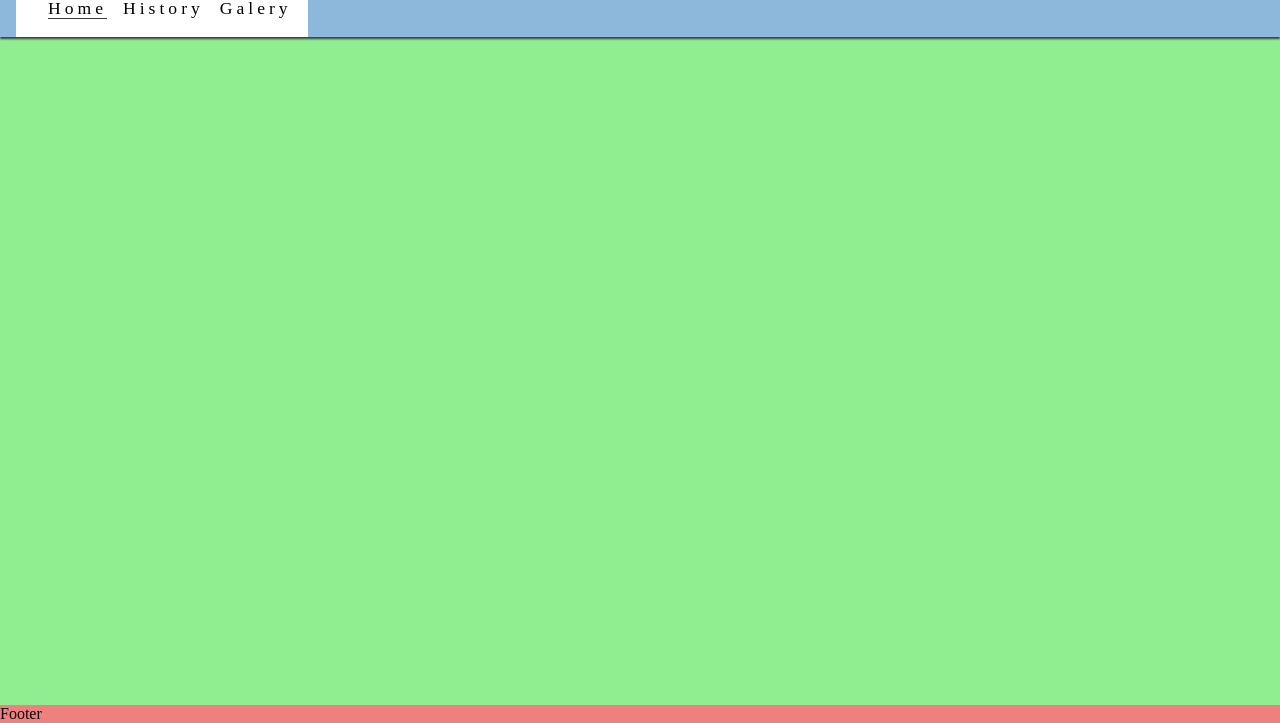
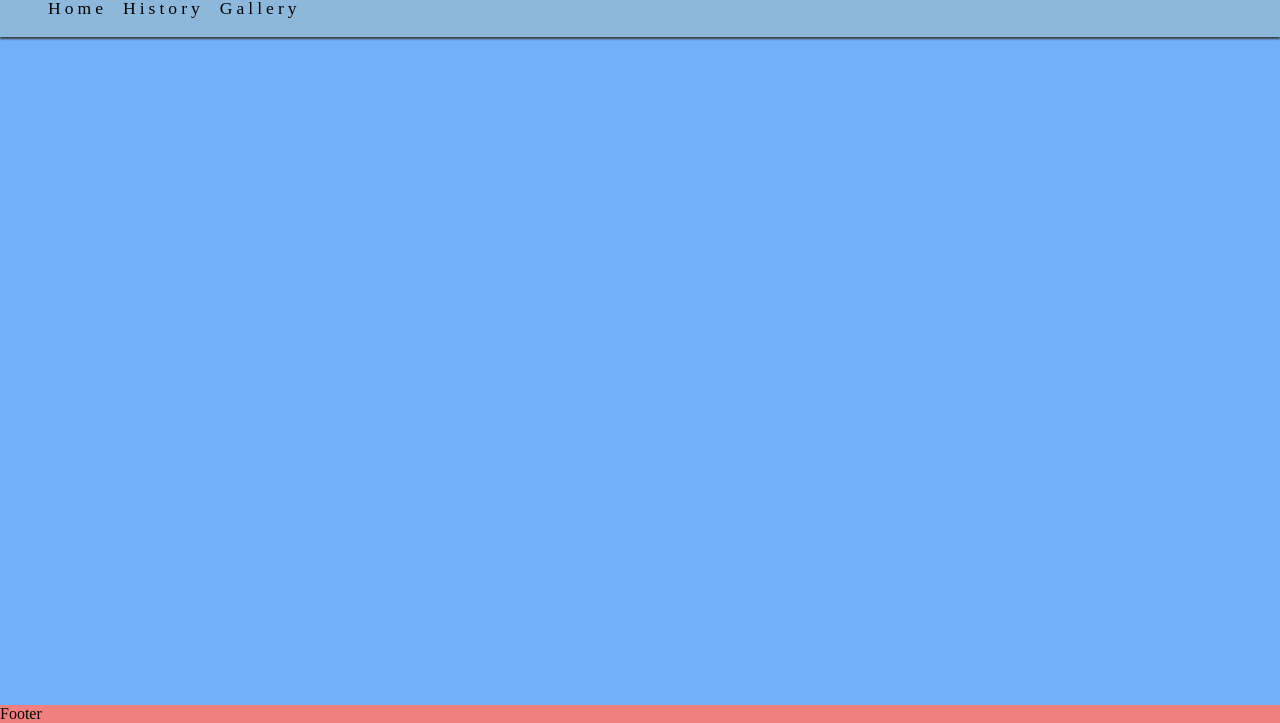
Before and after one commit to BernardGeric/Novska-County, a plain HTML site: page Index.html in a window 1280 px wide. Shown: the part 77-800 px from the top of the page. Drawn offline with Linux system fonts and the light colour scheme.

Commit message:
Styling header

```diff
--- a/Index.html
+++ b/Index.html
@@ -32,7 +32,7 @@
             <ul id="menu">
                 <li><a href="" class="active">Home</a></li>
                 <li><a href="">History</a></li>
-                <li><a href="">Galery</a></li>
+                <li><a href="">Gallery</a></li>
             </ul>
         </nav>
     </header>
--- a/assets/css/style.css
+++ b/assets/css/style.css
@@ -48,14 +48,9 @@ h1 {
     margin-bottom: 1em;
 }
 
-.active {
-    border-bottom: 1px solid #3a3a3a;
-}
-
 /* Navbar styles with dropdown toggle */
 nav {
     position: absolute;
-    background-color: #ffffff;
     width: 100%;
     left: 0;
     padding: 0 1rem;
@@ -79,14 +74,14 @@ nav {
 
 /* Main content */
 main {
-    background-color: lightblue;
+    background-color: rgb(36, 197, 71);
     /* Make main element take up any surplus space to push footer down */
     flex: 1 0 auto;
 }
 
 /* Main content */
 main {
-    background-color: lightgreen;
+    background-color: rgb(114, 177, 248);
 }
 
 /* Footer */
```
